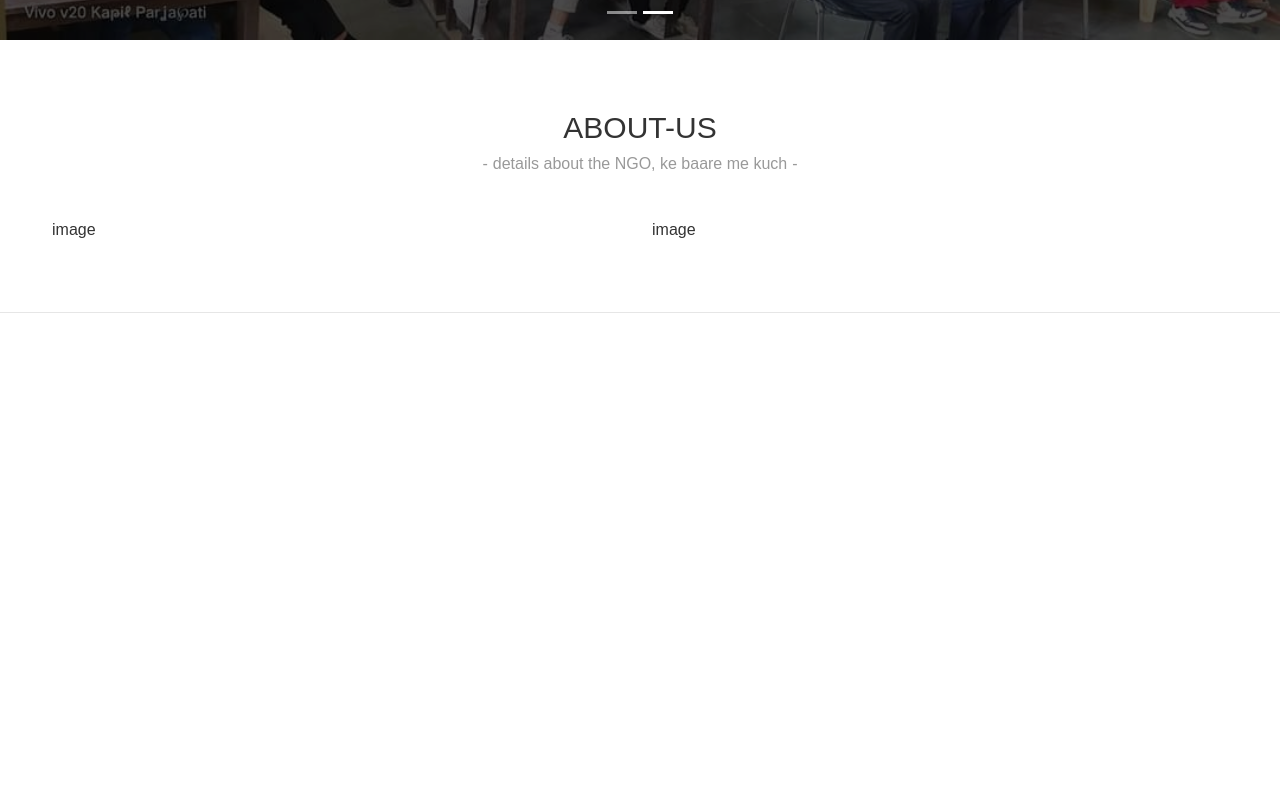
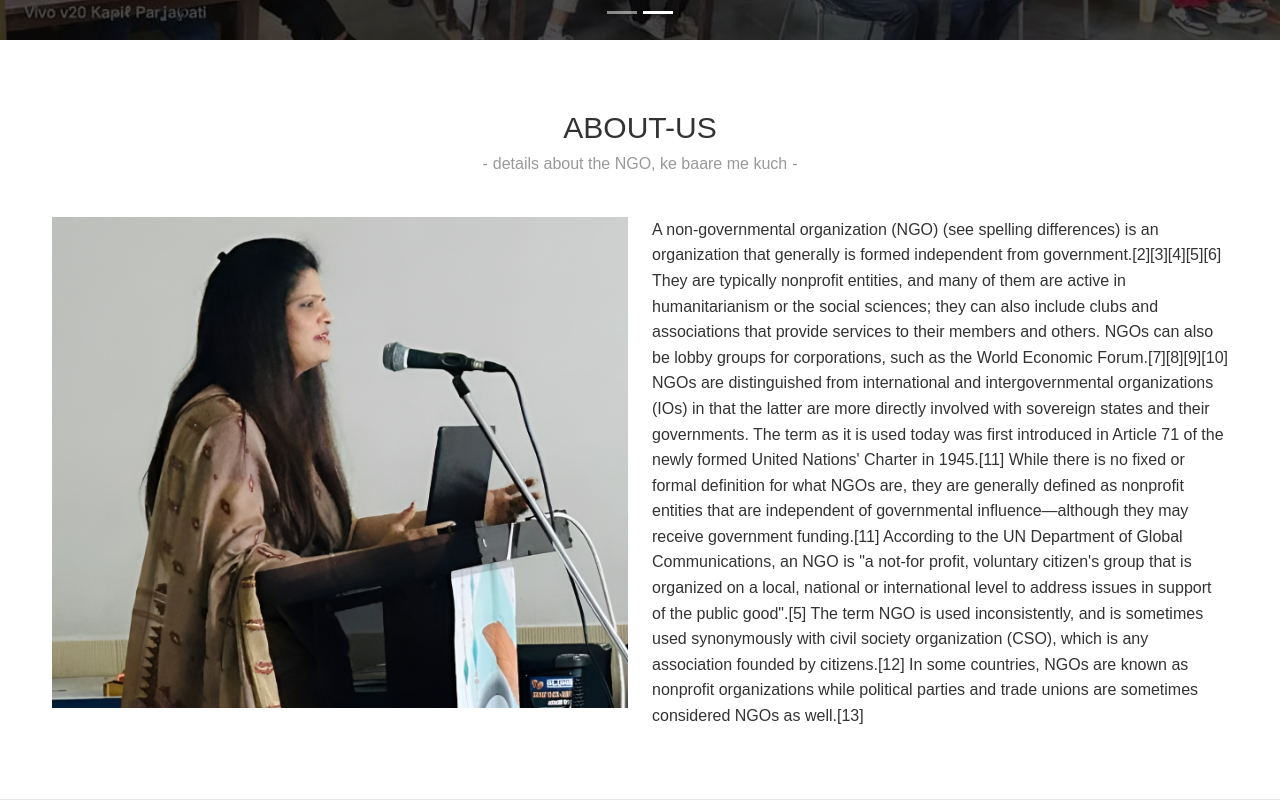
Before and after one commit to prik73/react-boot, a React (Vite) app in the folder core/: page / in a window 1280 px wide. Shown: the part 602-1402 px from the top of the page. Before the commit the page ends 915 px from the top, so only its background shows below. Built offline with nearby package versions, Linux system fonts and the light colour scheme.

Commit message:
added image and about us section

```diff
--- a/core/src/App.css
+++ b/core/src/App.css
@@ -1068,6 +1068,7 @@ textarea {
   }
 
   .about-block .image {
+
     padding-bottom: 20px;
   }
 
--- a/core/src/components/about.jsx
+++ b/core/src/components/about.jsx
@@ -1,7 +1,9 @@
 import Container from 'react-bootstrap/Container';
 import Row from 'react-bootstrap/Row';
 import Col from 'react-bootstrap/Col';
+import Image from 'react-bootstrap/Image';
 
+import img1 from '../assets/images/site/it.jpg'
 
 export default function AppAbout(){
     return (
@@ -15,8 +17,16 @@ export default function AppAbout(){
                 </div>
             </div>
             <Row>
-             <Col sm={6}>image</Col>
-             <Col sm={6}>image</Col>
+             <Col sm={6}>
+                <Image src={img1} />
+             </Col>
+             <Col sm={6}>A non-governmental organization (NGO) (see spelling differences) is an organization that generally is formed independent from government.[2][3][4][5][6] They are typically nonprofit entities, and many of them are active in humanitarianism or the social sciences; they can also include clubs and associations that provide services to their members and others. NGOs can also be lobby groups for corporations, such as the World Economic Forum.[7][8][9][10] NGOs are distinguished from international and intergovernmental organizations (IOs) in that the latter are more directly involved with sovereign states and their governments.
+
+The term as it is used today was first introduced in Article 71 of the newly formed United Nations' Charter in 1945.[11] While there is no fixed or formal definition for what NGOs are, they are generally defined as nonprofit entities that are independent of governmental influence—although they may receive government funding.[11]
+
+According to the UN Department of Global Communications, an NGO is "a not-for profit, voluntary citizen's group that is organized on a local, national or international level to address issues in support of the public good".[5] The term NGO is used inconsistently, and is sometimes used synonymously with civil society organization (CSO), which is any association founded by citizens.[12] In some countries, NGOs are known as nonprofit organizations while political parties and trade unions are sometimes considered NGOs as well.[13]
+
+</Col>
             </Row>
           </Container>
       </section>
```
Also changed, not shown: core/src/assets/images/site/i3.jpg (renamed from core/src/assets/images/site/PHOTO-2024-07-16-18-58-12(1).jpg), core/src/assets/images/site/it.jpg (added).
